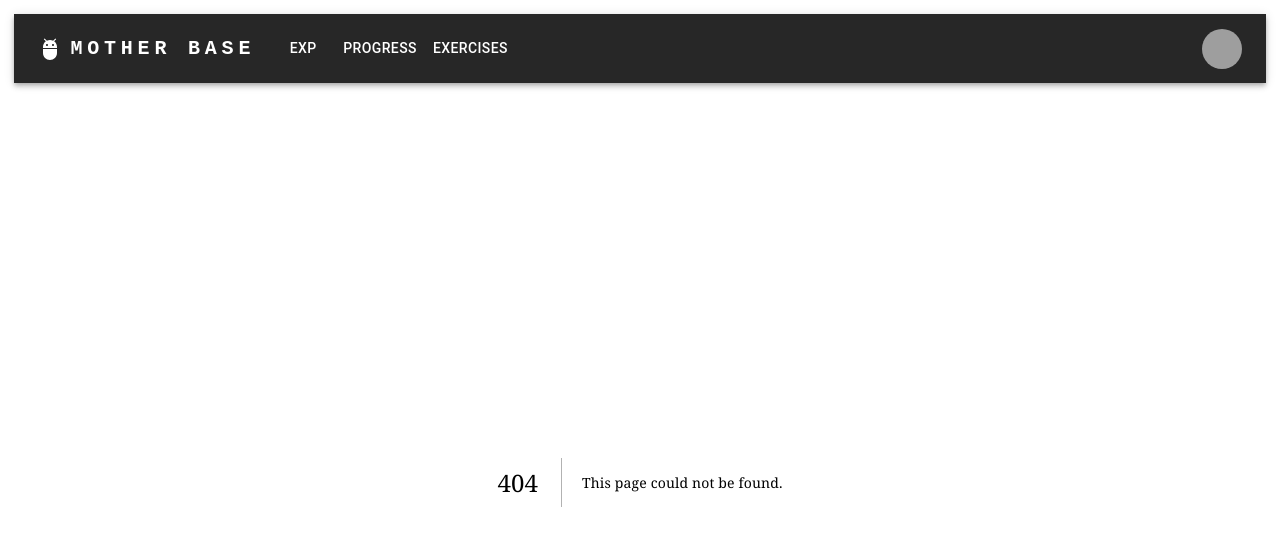
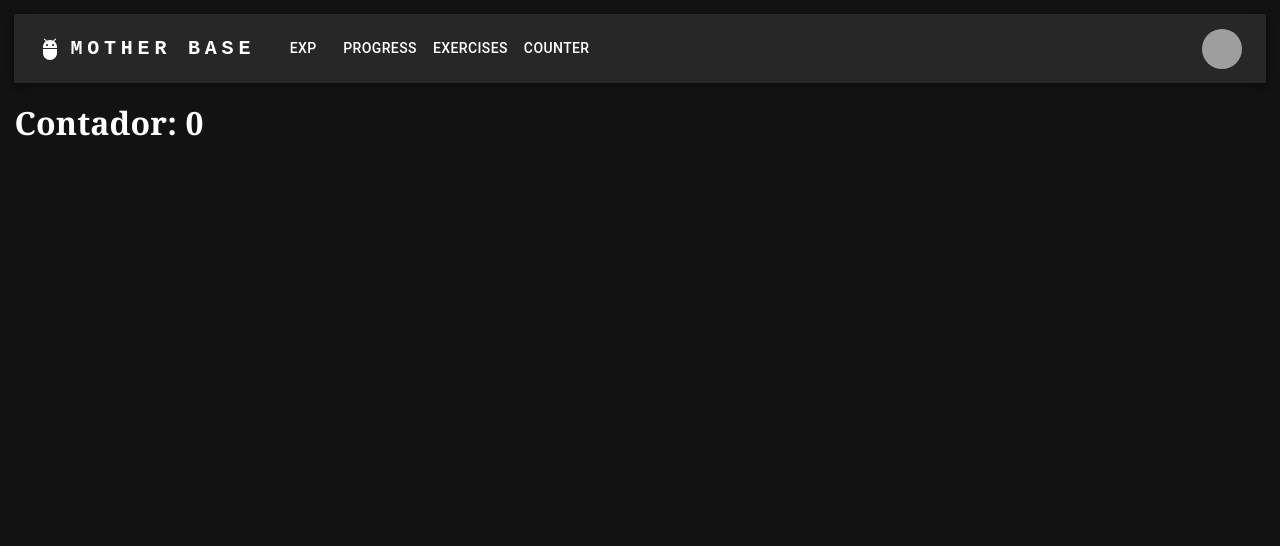
Before and after one commit to guiosouza/react-gamification-web-app, a Next.js app: page /counter in a window 1280 px wide. Before the commit this address had no page. Shown: the top 546 px of the page. Built offline with nearby package versions, Linux system fonts and the light colour scheme; grey boxes are pictures that could not be loaded.

Commit message:
counter test

```diff
--- /dev/null
+++ b/src/app/counter/page.tsx
@@ -0,0 +1,23 @@
+'use client';
+
+import { useState, useEffect } from "react";
+
+function Counter() {
+  const [count, setCount] = useState<number>(0);
+
+  useEffect(() => {
+    const worker = new Worker(new URL("@/utils/timerWorker.ts", import.meta.url));
+    worker.onmessage = (event: MessageEvent<number>) => {
+      setCount(event.data);
+    };
+    return () => worker.terminate();
+  }, []);
+
+  return (
+    <div>
+      <h1>Contador: {count}</h1>
+    </div>
+  );
+}
+
+export default Counter;
--- a/src/app/exercises/page.tsx
+++ b/src/app/exercises/page.tsx
@@ -91,6 +91,7 @@ function Exercises() {
   const [initialSessionTime, setInitialSessionTime] = useState(0);
   const [isTimerFinished, setIsTimerFinished] = useState(false);
   const [shouldDelay, setShouldDelay] = useState(false);
+
 
   const onSelectedExerciseChange = (
     _: React.SyntheticEvent,
--- a/src/components/app-bar.tsx
+++ b/src/components/app-bar.tsx
@@ -14,7 +14,7 @@ import MenuItem from "@mui/material/MenuItem";
 import AdbIcon from "@mui/icons-material/Adb";
 import Link from "next/link";
 
-const pages = ["Exp", "Progress", "Exercises"];
+const pages = ["Exp", "Progress", "Exercises", "Counter"];
 
 function ResponsiveAppBar() {
   const [anchorElNav, setAnchorElNav] = React.useState<null | HTMLElement>(
--- /dev/null
+++ b/src/utils/timerWorker.ts
@@ -0,0 +1,7 @@
+let count = 0;
+function tick() {
+  count++;
+  postMessage(count);
+  setTimeout(tick, 1000); // Simula setInterval mesmo com o navegador bloqueado
+}
+tick();
```
